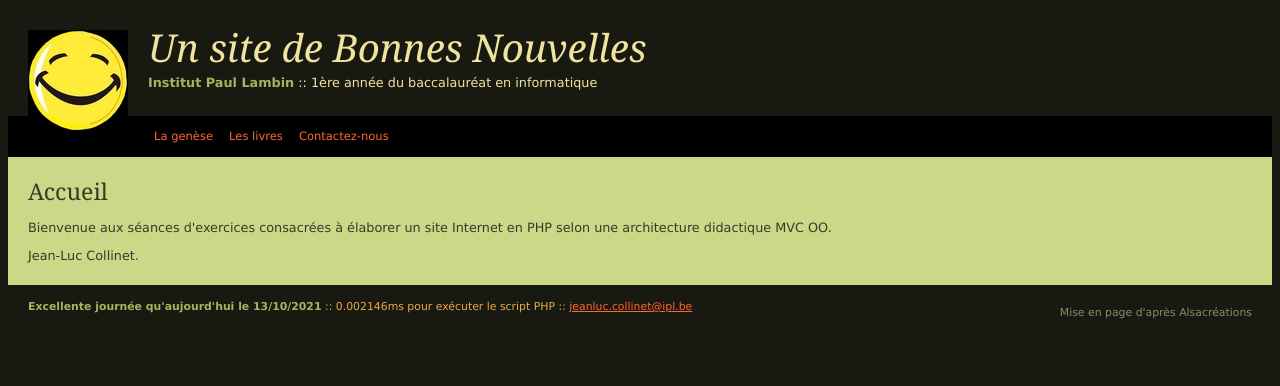
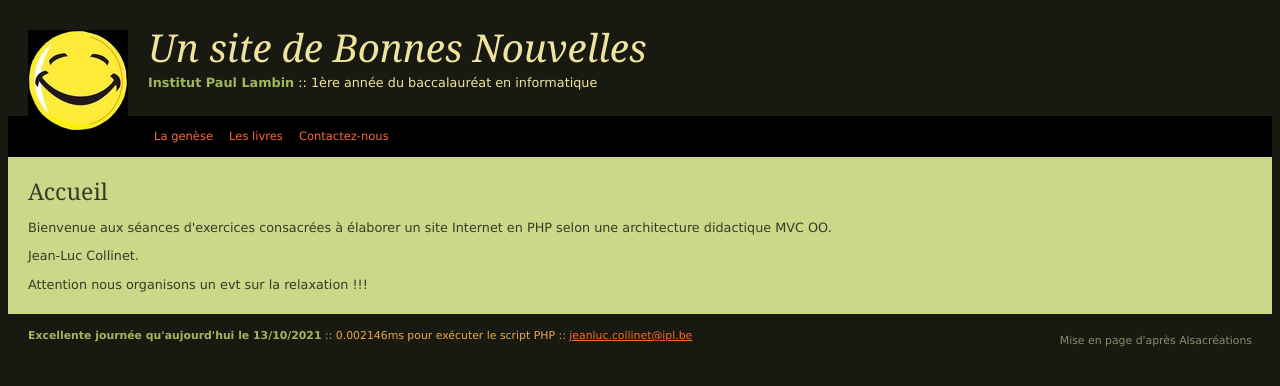
Before and after one commit to olivierchoquet/sbn, a PHP site: page / in a window 1280 px wide. Shown: the top 386 px of the page. Run offline with PHP 8.4, Linux system fonts and the light colour scheme.

Commit message:
fix - homepage evt relaxation

```diff
--- a/views/home.php
+++ b/views/home.php
@@ -2,4 +2,6 @@
 	<h2>Accueil</h2>
 	<p>Bienvenue aux séances d'exercices consacrées à élaborer un site Internet en PHP selon une architecture didactique MVC OO.</p>
 	<p>Jean-Luc Collinet.</p>
+
+    <p> Attention nous organisons un evt sur la relaxation !!! </p>
 </div><!-- #contenu -->
```
